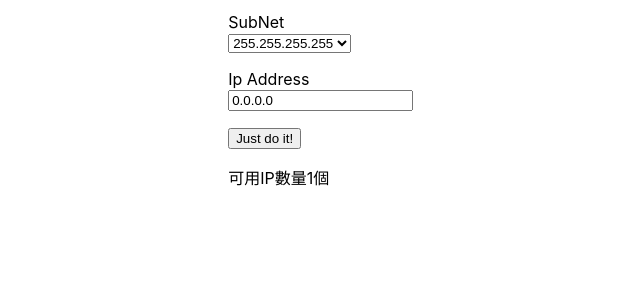
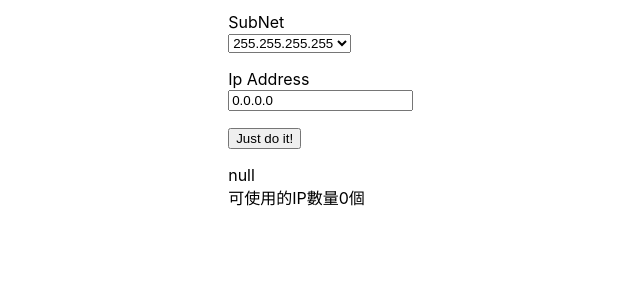
Before and after one commit to sheepdragon1031/107_IPSubnetCalculator, a React (Create React App) app: page / in a window 1280 px wide. Shown: the top 300 px of the page, without its empty margins (15-655 px from the left). Built offline with nearby package versions, Linux system fonts and the light colour scheme.

Commit message:
Can calculate the number of IP
終於用好setState(prevState => ({ })....

```diff
--- a/src/App.js
+++ b/src/App.js
@@ -1,5 +1,5 @@
 import React, { Component  } from 'react';
-import PropTypes from 'prop-types';
+// import PropTypes from 'prop-types';
 // import HetWorkClass from './components/networkclass';
 import SubNet from './components/subnet';
 import IpAddress from './components/ipaddress';
@@ -13,7 +13,8 @@ class App extends Component {
         maskIPVal: '255.255.255.255',
         // netWorkClass: 'Any',
         ipAddress: '0.0.0.0',
-        responsive : { type: 'null', responsive: null, data: { exp: 0}}
+        responsive : { type: 'null', responsive: null},
+        data: { exp: 0, online: 0}
     };
   }
 
@@ -26,35 +27,50 @@ class App extends Component {
   stateIpAddress = (val) =>{
     this.setState({ipAddress: val})
   }
-
+  stateOnline = (val) =>{
+    // this.setState({...this.state.responsive.data, online:val})
+  }
   render() {
+    const responsive = this.state;
+    const subnet = ['255','254','252','248','240','224','192','128','0'];
     let resetResponsive = () =>{
-      responsive.data.exp = 0
-      responsive.type = 'null'
-      responsive.responsive = null
+      this.setState({responsive: { type: 'null', responsive: null},data:{ exp: 0, online: 0}})
     }
-    const responsive = this.state.responsive;
-    const subnet = ['255','254','252','248','240','224','192','128','0'];
-    const justDoit = (e) =>{
+    let justDoit = (e) =>{
+      resetResponsive()
       let mask = this.state.maskIPVal.split('.')
-      resetResponsive()
       mask.forEach((val,index)=>{
         if(subnet.indexOf(val) === -1){
-          responsive.responsive = '網路遮罩格式錯誤，請依照指定計算數值填寫'
-          responsive.type = 'error'
+          this.setState({responsive: {
+            type: 'error',
+            responsive: '網路遮罩格式錯誤，請依照指定計算數值填寫'
+          }})
         }
-        if(index !== 3){
-          responsive.responsive = '網路遮罩格式錯誤，請依照指定數值填寫長度'
-          responsive.type = 'error'
+
+        if(index > 3 && index < 0){
+          this.setState({responsive: {
+            type: 'error',
+            responsive: '網路遮罩格式錯誤，請依照指定數值填寫長度'
+          }})
         }
-        responsive.data.exp += subnet.indexOf(val)
+
+        this.setState(prevState => ({
+          data:{
+            exp:  prevState.data.exp +  subnet.indexOf(val),
+            online: 0
+          }
+         }));
       })
-      console.log('???');
-    }
-    this.setState.PropTypes = {
-      maskIPVal: PropTypes.string.isRequired,
-      netWorkClass: PropTypes.string.isRequired,
-      ipAddress: PropTypes.string.isRequired,
+      if(Math.pow(2, responsive.data.exp) - 2 >= 0){
+        this.setState(prevState => ({
+          data:{
+            exp:  prevState.data.exp,
+            online: (Math.pow(2, prevState.data.exp) - 2)
+          }
+         }));
+      }
+
+
     }
     return (
       <div className="App" key="App">
@@ -64,7 +80,7 @@ class App extends Component {
         <div className="components">
           <input type="button" value="Just do it!" onClick={justDoit}></input>
         </div>
-        <Reply getState={this.state.responsive}/>
+        <Reply setState={this.stateOnline} getState={this.state} wait="500"/>
       </div>
     )
   }
--- a/src/components/reply.js
+++ b/src/components/reply.js
@@ -1,20 +1,40 @@
 
 import React, { Component } from 'react';
 class reply extends Component {
+  // componentWillMount = ()=>{
+  //   let the = this;
+  //   setTimeout(()=>{
+  //     console.log(the)
+  //   },the.props.wait)
+  // }
+  componentWillReceiveProps(newProps) {
+    // let data = this.props.getState.responsive
+    // console.log(data,newProps.getState)
+    // if(newProps.getState.responsive.online !== data.online){
+
+    // .setState({...this.state.responsive.data, online: online})
+    // }
+  }
+  setOnline = (e) =>{
+    console.log(e);
+    // console.log(e)
+    // this.props.setState = e
+  }
   render() {
-    const getState = this.props.getState;
-    let type
-    let responsive
-    if(getState.type != 'null')
-      type = <span>{getState.type}</span>
-    if(getState.responsive)
-      responsive = <span>{getState.responsive}</span>
-
+    const setState = this.props.getState;
+    let type = ''
+    let responsive = ''
+    let onLine = ''
+    if(setState.type !== 'null')
+      type = <span>{setState.responsive.type}</span>
+    if(setState.responsive !== null)
+      responsive = <span>{setState.responsive.responsive}</span>
+    onLine = <span>可使用的IP數量{setState.data.online}個</span>
     return (
         <div className="components" key="reply">
-          <span>{type}</span>
-          <span>{responsive}</span>
-          <span>可用IP數量{Math.pow(2, getState.data.exp)}個</span>
+          {type}
+          {responsive}
+          {onLine}
         </div>
       )
   }
```
